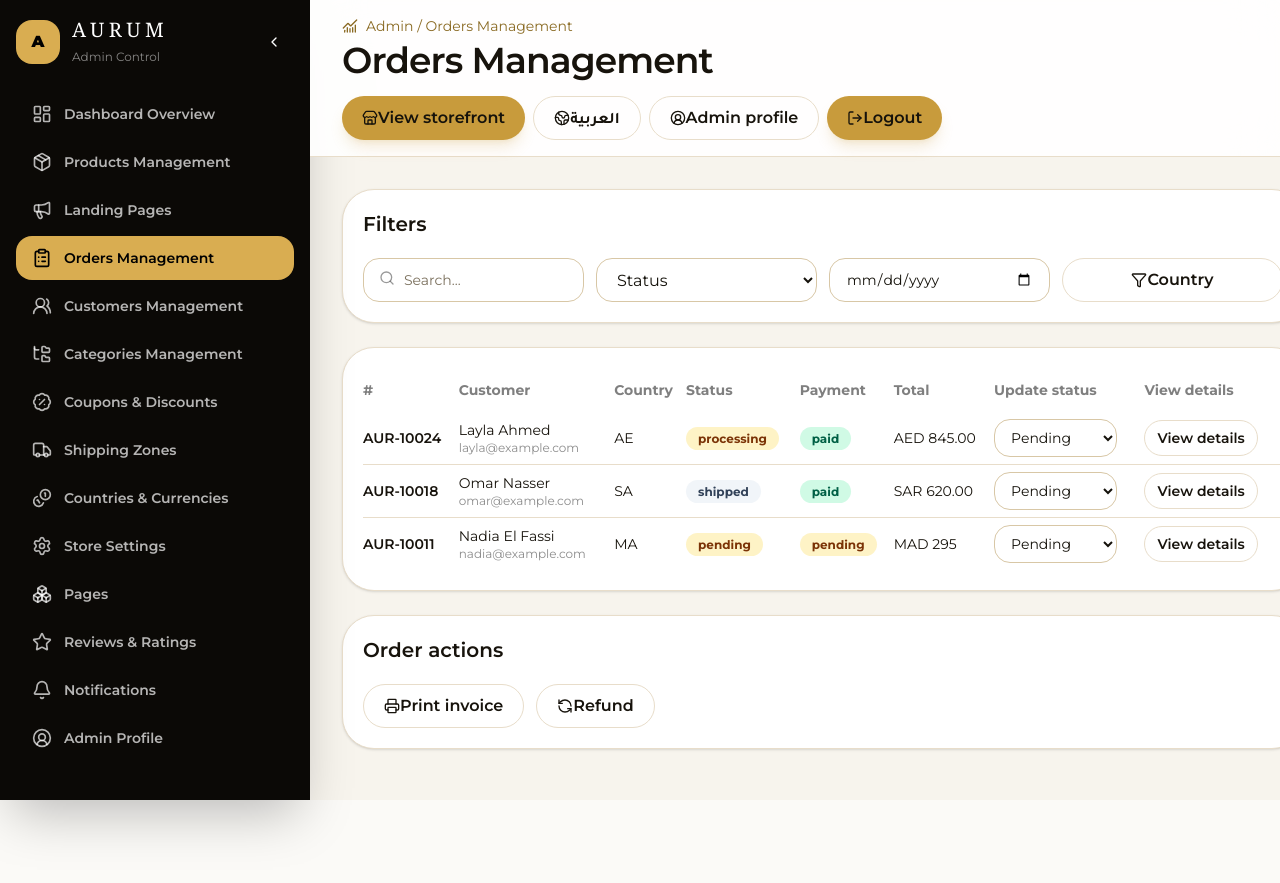
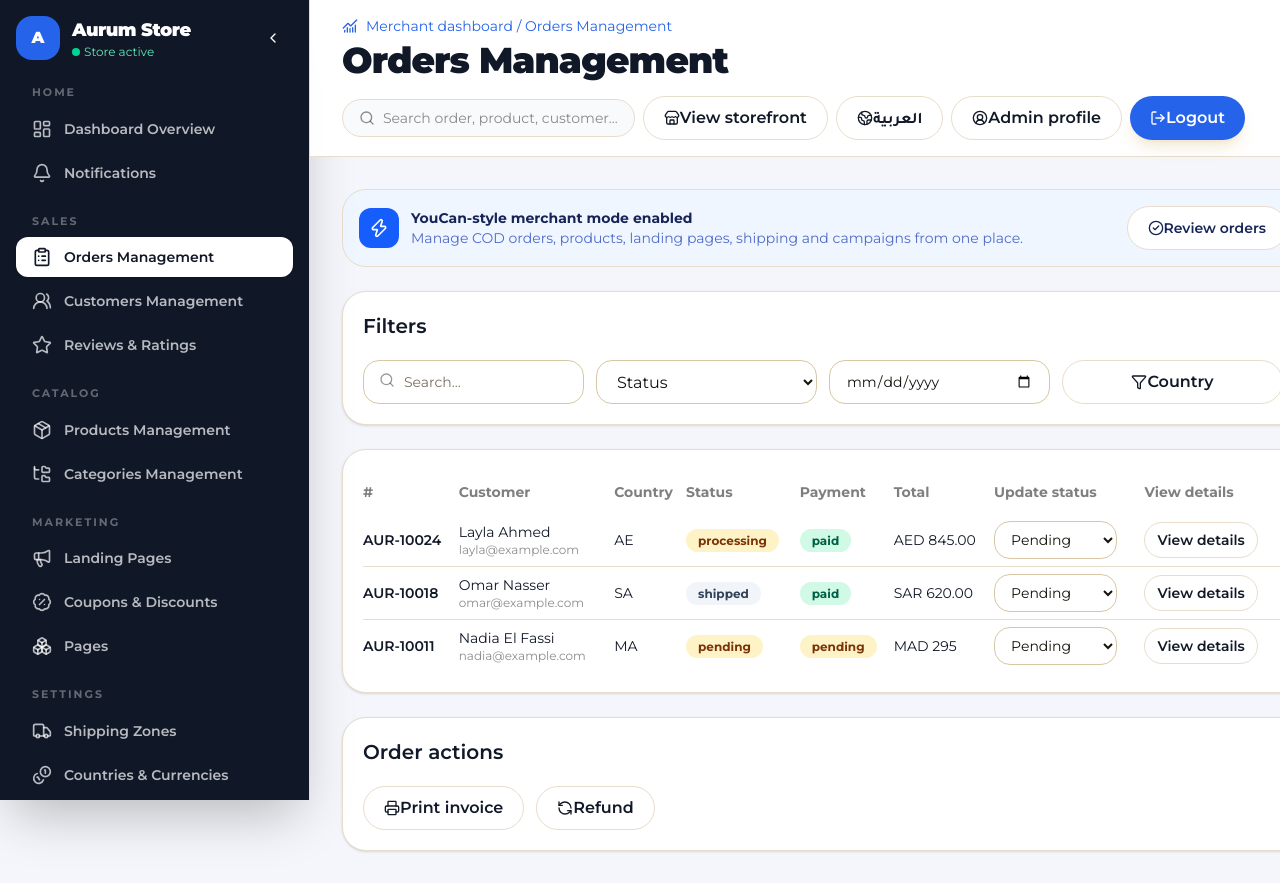
Before and after one commit to biolina552-sudo/cursor-ai-project, a Next.js app in the folder luxury-store/: page /en/admin/orders in a window 1280 px wide. Shown: the top 883 px of the page. Before the commit the page ends 800 px from the top, so only its background shows below. Built offline with nearby package versions, Linux system fonts and the light colour scheme; no server answers.

Commit message:
Restyle admin dashboard for merchant workflow
Co-authored-by: abdo <biolina552-sudo@users.noreply.github.com>

```diff
--- a/luxury-store/src/app/[locale]/admin/page.tsx
+++ b/luxury-store/src/app/[locale]/admin/page.tsx
@@ -1,5 +1,21 @@
-import { AlertTriangle, Package, ShoppingCart, TrendingUp, UsersRound } from "lucide-react";
-import { AdminPanel, AdminShell, StatusBadge } from "@/components/admin/admin-shell";
+import {
+  AlertTriangle,
+  CheckCircle2,
+  Clock3,
+  Megaphone,
+  Package,
+  PackageCheck,
+  Plane,
+  Plus,
+  ShoppingCart,
+  TrendingUp,
+  Truck,
+  UsersRound,
+  WalletCards,
+  type LucideIcon,
+} from "lucide-react";
+import { AdminActionLink, AdminPanel, AdminShell, StatusBadge } from "@/components/admin/admin-shell";
+import { Link } from "@/i18n/routing";
 import { RevenueChart } from "@/components/admin/revenue-chart";
 import { getAdminDashboardData } from "@/lib/admin-data";
 import { getAdminCopy } from "@/lib/admin-i18n";
@@ -14,6 +30,7 @@ export default async function AdminPage({
 }) {
   const { locale } = await params;
   const copy = getAdminCopy(locale);
+  const rtl = locale === "ar";
   const data = await getAdminDashboardData();
   const stats = [
     {
@@ -37,13 +54,150 @@ export default async function AdminPage({
       icon: Package,
     },
   ];
+  const launchSteps: Array<{
+    title: string;
+    body: string;
+    href: string;
+    done: boolean;
+  }> = [
+    {
+      title: rtl ? "أضف أول منتج" : "Add first product",
+      body: rtl ? "ارفع الصور والسعر والمخزون" : "Upload images, price and stock",
+      href: "/admin/products/new",
+      done: true,
+    },
+    {
+      title: rtl ? "أنشئ صفحة هبوط" : "Create landing page",
+      body: rtl ? "جهز رابط الحملة للبيكسل" : "Prepare campaign URL for pixels",
+      href: "/admin/landing-pages/new",
+      done: true,
+    },
+    {
+      title: rtl ? "اضبط الشحن" : "Configure shipping",
+      body: "SA / UAE / MA / EG / KW",
+      href: "/admin/shipping",
+      done: false,
+    },
+    {
+      title: rtl ? "راجع الطلبات" : "Review COD orders",
+      body: rtl ? "أكد الطلبات قبل الشحن" : "Confirm orders before shipping",
+      href: "/admin/orders",
+      done: false,
+    },
+  ];
+  const orderPipeline: Array<{
+    label: string;
+    count: number;
+    icon: LucideIcon;
+    className: string;
+  }> = [
+    {
+      label: rtl ? "طلبات جديدة" : "New orders",
+      count: 18,
+      icon: Clock3,
+      className: "bg-blue-50 text-blue-700",
+    },
+    {
+      label: rtl ? "تم التأكيد" : "Confirmed",
+      count: 12,
+      icon: PackageCheck,
+      className: "bg-emerald-50 text-emerald-700",
+    },
+    {
+      label: rtl ? "قيد الشحن" : "Shipping",
+      count: 7,
+      icon: Truck,
+      className: "bg-amber-50 text-amber-700",
+    },
+    {
+      label: rtl ? "تم التسليم" : "Delivered",
+      count: 5,
+      icon: CheckCircle2,
+      className: "bg-slate-50 text-slate-700",
+    },
+  ];
+  const merchantModules: Array<{
+    title: string;
+    body: string;
+    icon: LucideIcon;
+  }> = [
+    {
+      title: rtl ? "الدفع عند الاستلام" : "Cash on delivery",
+      body: rtl ? "مفعل لكل الدول" : "Enabled for all markets",
+      icon: WalletCards,
+    },
+    {
+      title: rtl ? "صفحات الهبوط" : "Landing pages",
+      body: rtl ? "روابط جاهزة للإعلانات" : "Campaign-ready links",
+      icon: Megaphone,
+    },
+    {
+      title: rtl ? "شركات الشحن" : "Shipping carriers",
+      body: rtl ? "مناطق وأسعار لكل بلد" : "Zones and rates per country",
+      icon: Plane,
+    },
+    {
+      title: rtl ? "المنتجات" : "Products",
+      body: rtl ? "مخزون ومتغيرات وSEO" : "Stock, variants and SEO",
+      icon: Package,
+    },
+  ];
 
   return (
     <AdminShell
       title={copy.overview.title}
       subtitle={copy.overview.subtitle}
       locale={locale}
+      actions={
+        <>
+          <AdminActionLink href="/admin/products/new">
+            <Plus className="h-4 w-4" />
+            {rtl ? "أضف منتج" : "Add product"}
+          </AdminActionLink>
+          <AdminActionLink href="/admin/landing-pages/new">
+            <Megaphone className="h-4 w-4" />
+            {rtl ? "صفحة هبوط" : "Landing page"}
+          </AdminActionLink>
+        </>
+      }
     >
+      <div className="grid gap-4 xl:grid-cols-[1fr_420px]">
+        <AdminPanel title={rtl ? "ابدأ تشغيل متجرك" : "Launch your store"}>
+          <div className="grid gap-3 md:grid-cols-2">
+            {launchSteps.map((step) => (
+              <Link key={step.title} href={step.href} className="rounded-2xl border border-black/10 p-4 transition hover:border-blue-300 hover:bg-blue-50">
+                <div className="flex items-start gap-3">
+                  <span className={`grid h-9 w-9 place-items-center rounded-xl ${step.done ? "bg-emerald-100 text-emerald-700" : "bg-slate-100 text-slate-600"}`}>
+                    <CheckCircle2 className="h-5 w-5" />
+                  </span>
+                  <span>
+                    <strong className="block">{step.title}</strong>
+                    <span className="mt-1 block text-sm text-black/55">{step.body}</span>
+                  </span>
+                </div>
+              </Link>
+            ))}
+          </div>
+        </AdminPanel>
+
+        <AdminPanel title={rtl ? "مسار الطلبات اليوم" : "Today order pipeline"}>
+          <div className="grid gap-3">
+            {orderPipeline.map((item) => {
+              const Icon = item.icon;
+              return (
+              <div key={item.label} className="flex items-center justify-between rounded-2xl border border-black/10 p-3">
+                <div className="flex items-center gap-3">
+                  <span className={`grid h-10 w-10 place-items-center rounded-xl ${item.className}`}><Icon className="h-5 w-5" /></span>
+                  <strong>{item.label}</strong>
+                </div>
+                <span className="text-2xl font-black">{item.count}</span>
+              </div>
+            );
+            })}
+          </div>
+        </AdminPanel>
+      </div>
+
       <div className="grid gap-4 md:grid-cols-2 xl:grid-cols-4">
         {stats.map((stat) => {
           const Icon = stat.icon;
@@ -61,6 +215,16 @@ export default async function AdminPage({
             </AdminPanel>
           );
         })}
+      </div>
+
+      <div className="grid gap-4 md:grid-cols-2 xl:grid-cols-4">
+        {merchantModules.map(({ title, body, icon: Icon }) => (
+          <AdminPanel key={title} className="bg-gradient-to-br from-white to-slate-50">
+            <Icon className="mb-4 h-7 w-7 text-blue-600" />
+            <h3 className="font-bold">{title}</h3>
+            <p className="mt-2 text-sm text-black/55">{body}</p>
+          </AdminPanel>
+        ))}
       </div>
 
       <div className="grid gap-6 xl:grid-cols-[1fr_420px]">
--- a/luxury-store/src/components/admin/admin-shell.tsx
+++ b/luxury-store/src/components/admin/admin-shell.tsx
@@ -5,6 +5,7 @@ import {
   Bell,
   Boxes,
   ChartNoAxesCombined,
+  CheckCircle2,
   ChevronLeft,
   ChevronRight,
   CircleUserRound,
@@ -12,16 +13,19 @@ import {
   Coins,
   FolderTree,
   Globe2,
+  Home,
   LayoutDashboard,
   Megaphone,
   LogOut,
   MessageSquareText,
   Package,
   Settings,
+  Search,
   Star,
   Store,
   Truck,
   UsersRound,
+  Zap,
 } from "lucide-react";
 import { useState } from "react";
 import { Link, usePathname, useRouter } from "@/i18n/routing";
@@ -49,46 +53,74 @@ export function AdminShell({
   const rtl = locale === "ar";
   const targetLocale = rtl ? "en" : "ar";
 
-  const navItems = [
+  const navGroups = [
+    {
+      label: rtl ? "الرئيسية" : "Home",
+      items: [
         { label: copy.nav.overview, href: "/admin", icon: LayoutDashboard },
-    { label: copy.nav.products, href: "/admin/products", icon: Package },
-    { label: copy.nav.landing, href: "/admin/landing-pages", icon: Megaphone },
+        { label: copy.nav.notifications, href: "/admin/notifications", icon: Bell },
+      ],
+    },
+    {
+      label: rtl ? "المبيعات" : "Sales",
+      items: [
         { label: copy.nav.orders, href: "/admin/orders", icon: ClipboardList },
         { label: copy.nav.customers, href: "/admin/customers", icon: UsersRound },
+        { label: copy.nav.reviews, href: "/admin/reviews", icon: Star },
+      ],
+    },
+    {
+      label: rtl ? "الكتالوج" : "Catalog",
+      items: [
+        { label: copy.nav.products, href: "/admin/products", icon: Package },
         { label: copy.nav.categories, href: "/admin/categories", icon: FolderTree },
+      ],
+    },
+    {
+      label: rtl ? "التسويق" : "Marketing",
+      items: [
+        { label: copy.nav.landing, href: "/admin/landing-pages", icon: Megaphone },
         { label: copy.nav.coupons, href: "/admin/coupons", icon: BadgePercent },
+        { label: copy.nav.pages, href: "/admin/pages", icon: Boxes },
+      ],
+    },
+    {
+      label: rtl ? "الإعدادات" : "Settings",
+      items: [
         { label: copy.nav.shipping, href: "/admin/shipping", icon: Truck },
         { label: copy.nav.countries, href: "/admin/countries", icon: Coins },
         { label: copy.nav.settings, href: "/admin/settings", icon: Settings },
-    { label: copy.nav.pages, href: "/admin/pages", icon: Boxes },
-    { label: copy.nav.reviews, href: "/admin/reviews", icon: Star },
-    { label: copy.nav.notifications, href: "/admin/notifications", icon: Bell },
         { label: copy.nav.profile, href: "/admin/profile", icon: CircleUserRound },
+      ],
+    },
   ];
 
   return (
     <section
       dir={rtl ? "rtl" : "ltr"}
-      className="admin-surface min-h-screen bg-[#f7f4ed] text-[#17130c] dark:bg-[#f7f4ed] dark:text-[#17130c]"
+      className="admin-surface min-h-screen bg-[#f4f6fb] text-[#111827] dark:bg-[#f4f6fb] dark:text-[#111827]"
     >
       <div className="flex">
         <aside
           className={cn(
-            "sticky top-0 hidden h-screen shrink-0 overflow-y-auto border-white/10 bg-[#0b0906] p-4 text-white shadow-2xl lg:block",
+            "sticky top-0 hidden h-screen shrink-0 overflow-y-auto border-e border-white/10 bg-[#101828] p-4 text-white shadow-2xl lg:block",
             collapsed ? "w-[92px]" : "w-[310px]",
           )}
         >
           <div className="mb-6 flex items-center justify-between gap-3">
             <Link href="/admin" className="flex items-center gap-3">
-              <span className="grid h-11 w-11 shrink-0 place-items-center rounded-2xl bg-[#d9ad51] font-black text-black">
+              <span className="grid h-11 w-11 shrink-0 place-items-center rounded-2xl bg-[#2563eb] font-black text-white">
                 A
               </span>
               {!collapsed ? (
                 <span>
-                  <span className="block font-serif text-xl tracking-[0.22em]">
-                    AURUM
+                  <span className="block text-lg font-black tracking-tight">
+                    Aurum Store
                   </span>
-                  <span className="text-xs text-white/50">Admin Control</span>
+                  <span className="flex items-center gap-1 text-xs text-emerald-300">
+                    <span className="h-2 w-2 rounded-full bg-emerald-400" />
+                    {rtl ? "متجر نشط" : "Store active"}
+                  </span>
                 </span>
               ) : null}
             </Link>
@@ -107,8 +139,16 @@ export function AdminShell({
             </Button>
           </div>
 
-          <nav className="space-y-1">
-            {navItems.map((item) => {
+          <nav className="space-y-5">
+            {navGroups.map((group) => (
+              <div key={group.label}>
+                {!collapsed ? (
+                  <p className="mb-2 px-4 text-[11px] font-bold uppercase tracking-[0.18em] text-white/35">
+                    {group.label}
+                  </p>
+                ) : null}
+                <div className="space-y-1">
+                  {group.items.map((item) => {
                     const active =
                       pathname === item.href ||
                       (item.href !== "/admin" && pathname.startsWith(item.href));
@@ -119,9 +159,9 @@ export function AdminShell({
                         href={item.href}
                         title={item.label}
                         className={cn(
-                    "flex items-center gap-3 rounded-2xl px-4 py-3 text-sm font-semibold transition",
+                          "flex items-center gap-3 rounded-xl px-4 py-2.5 text-sm font-semibold transition",
                           active
-                      ? "bg-[#d9ad51] text-black"
+                            ? "bg-white text-[#101828] shadow-sm"
                             : "text-white/70 hover:bg-white/10 hover:text-white",
                           collapsed && "justify-center px-2",
                         )}
@@ -131,18 +171,21 @@ export function AdminShell({
                       </Link>
                     );
                   })}
+                </div>
+              </div>
+            ))}
           </nav>
         </aside>
 
         <div className="min-w-0 flex-1">
-          <header className="sticky top-0 z-30 border-b border-black/10 bg-white/90 backdrop-blur-xl">
+          <header className="sticky top-0 z-30 border-b border-black/10 bg-white/95 backdrop-blur-xl">
             <div className="flex min-h-20 flex-wrap items-center justify-between gap-4 px-4 py-4 lg:px-8">
               <div>
-                <div className="flex items-center gap-2 text-sm text-[#8a6a23]">
+                <div className="flex items-center gap-2 text-sm text-[#2563eb]">
                   <ChartNoAxesCombined className="h-4 w-4" />
-                  <span>Admin / {title}</span>
+                  <span>{rtl ? "لوحة التاجر" : "Merchant dashboard"} / {title}</span>
                 </div>
-                <h1 className="mt-1 text-2xl font-semibold tracking-tight md:text-4xl">
+                <h1 className="mt-1 text-2xl font-black tracking-tight md:text-4xl">
                   {title}
                 </h1>
                 {subtitle ? (
@@ -151,9 +194,13 @@ export function AdminShell({
               </div>
 
               <div className="flex flex-wrap items-center gap-2">
+                <div className="hidden min-w-[260px] items-center gap-2 rounded-full border border-black/10 bg-[#f8fafc] px-4 py-2 text-sm text-black/45 xl:flex">
+                  <Search className="h-4 w-4" />
+                  <span>{rtl ? "ابحث عن طلب، منتج، عميل..." : "Search order, product, customer..."}</span>
+                </div>
                 {actions}
                 <Link href="/">
-                  <Button variant="gold">
+                  <Button variant="outline">
                     <Store className="h-4 w-4" />
                     {copy.viewStore}
                   </Button>
@@ -172,7 +219,7 @@ export function AdminShell({
                     {copy.profile}
                   </Button>
                 </Link>
-                <Button variant="gold">
+                <Button variant="gold" className="bg-[#2563eb] text-white hover:bg-[#1d4ed8]">
                   <LogOut className="h-4 w-4" />
                   {copy.logout}
                 </Button>
@@ -180,7 +227,30 @@ export function AdminShell({
             </div>
           </header>
 
-          <div className="grid gap-6 p-4 lg:p-8">{children}</div>
+          <div className="grid gap-6 p-4 lg:p-8">
+            <div className="grid gap-3 rounded-[1.5rem] border border-blue-100 bg-blue-50 p-4 text-sm text-blue-950 md:grid-cols-[auto_1fr_auto] md:items-center">
+              <div className="grid h-10 w-10 place-items-center rounded-xl bg-blue-600 text-white">
+                <Zap className="h-5 w-5" />
+              </div>
+              <div>
+                <p className="font-bold">
+                  {rtl ? "نمط YouCan للتجار مفعّل" : "YouCan-style merchant mode enabled"}
+                </p>
+                <p className="text-blue-800/75">
+                  {rtl
+                    ? "ركّز على الطلبات، المنتجات، صفحات الهبوط، الشحن والدفع عند الاستلام من مكان واحد."
+                    : "Manage COD orders, products, landing pages, shipping and campaigns from one place."}
+                </p>
+              </div>
+              <Link href="/admin/orders">
+                <Button variant="outline" className="border-blue-200 bg-white">
+                  <CheckCircle2 className="h-4 w-4" />
+                  {rtl ? "راجع الطلبات" : "Review orders"}
+                </Button>
+              </Link>
+            </div>
+            {children}
+          </div>
         </div>
       </div>
     </section>
@@ -199,7 +269,7 @@ export function AdminPanel({
   return (
     <section
       className={cn(
-        "rounded-[2rem] border border-black/10 bg-white p-5 shadow-sm",
+        "rounded-[1.5rem] border border-black/10 bg-white p-5 shadow-sm",
         className,
       )}
     >
@@ -252,7 +322,7 @@ export function AdminActionLink({
   return (
     <Link
       href={href}
-      className="inline-flex h-11 items-center justify-center rounded-full bg-[#d9ad51] px-5 font-semibold text-black shadow-lg shadow-[#d9ad51]/20 transition hover:brightness-105 focus-visible:outline-none focus-visible:ring-2 focus-visible:ring-[#d9ad51]"
+      className="inline-flex h-11 items-center justify-center rounded-full bg-[#2563eb] px-5 font-semibold text-white shadow-lg shadow-blue-500/20 transition hover:bg-[#1d4ed8] focus-visible:outline-none focus-visible:ring-2 focus-visible:ring-[#2563eb]"
     >
       {children}
     </Link>
```
Lines whose indentation alone changed are shown as unchanged.
